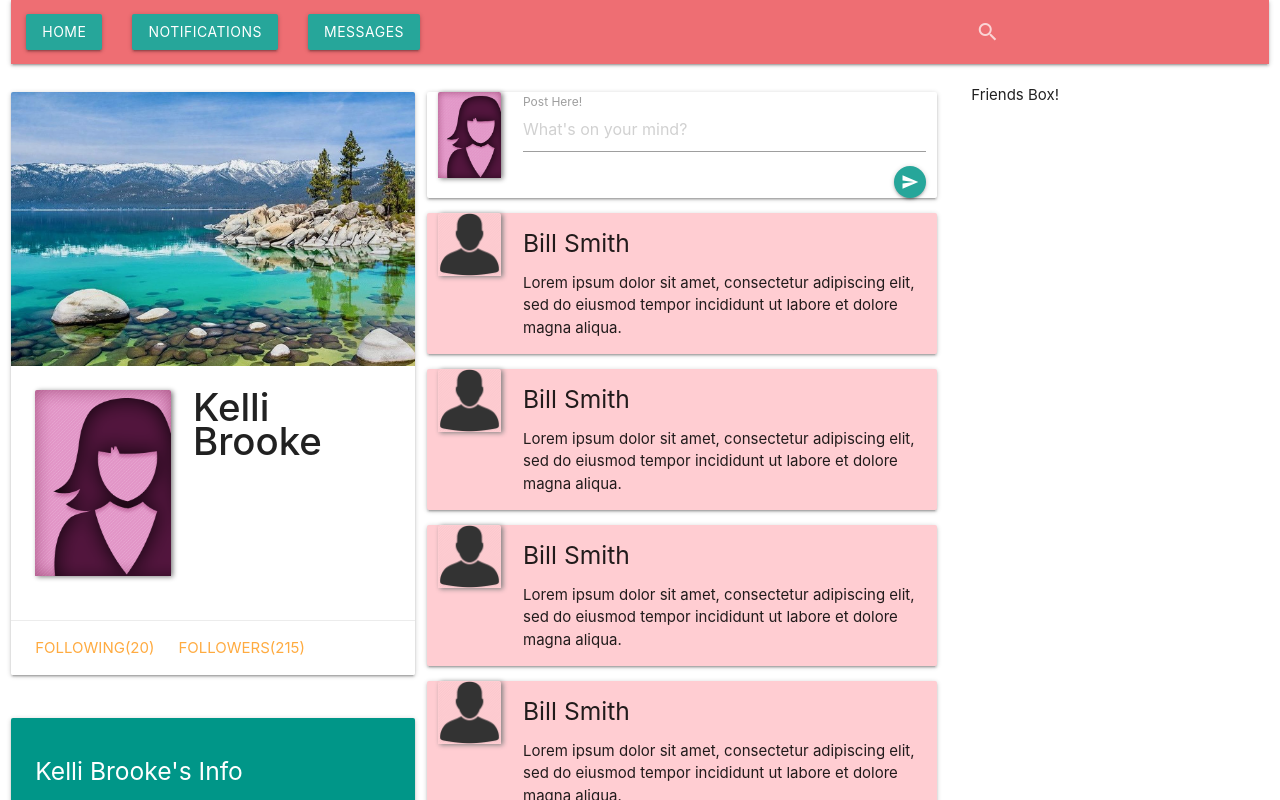
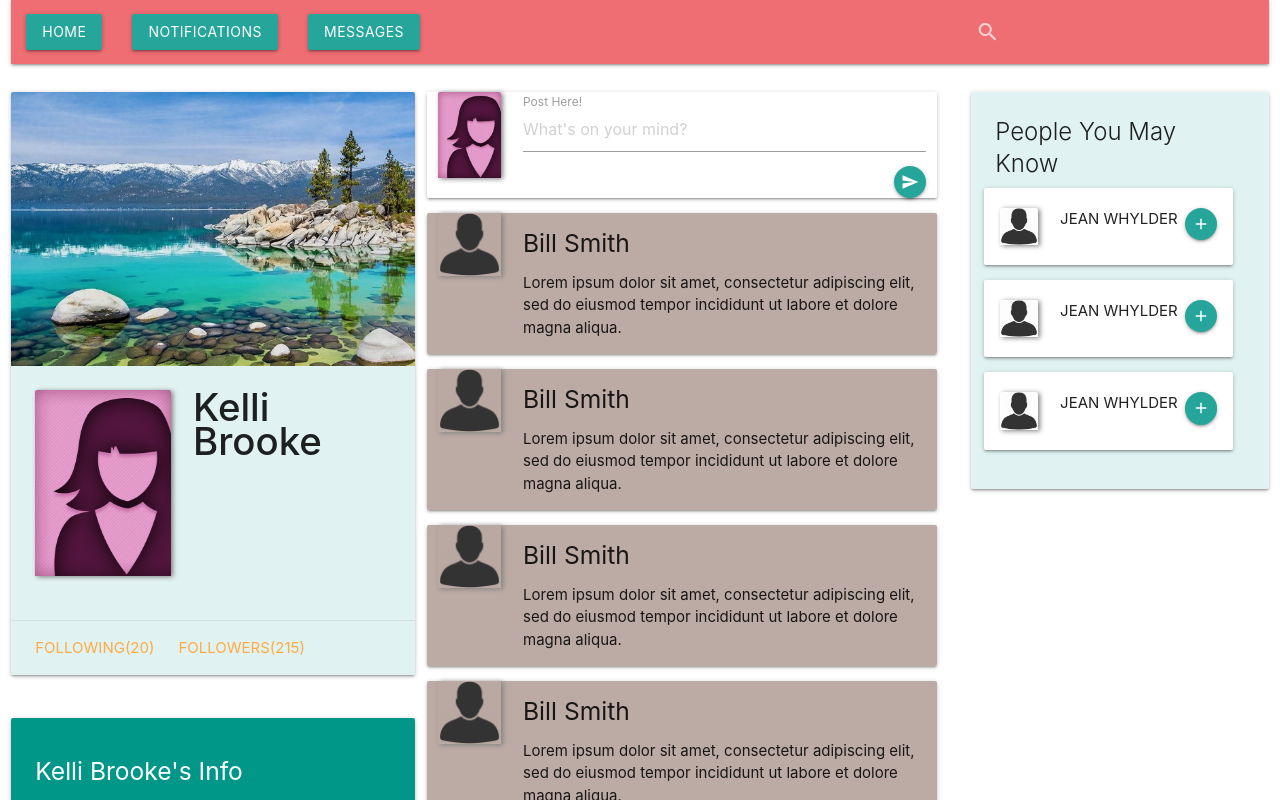
Before and after one commit to kellibrookedev/react-social-media-clone, a React app: page / in a window 1280 px wide. Shown: the top 800 px of the page. Built offline with nearby package versions, Linux system fonts and the light colour scheme.

Commit message:
add friend box, style colors

```diff
--- a/src/components/friendsBox/FriendAddButton.jsx
+++ b/src/components/friendsBox/FriendAddButton.jsx
@@ -1,9 +1,11 @@
 import React from 'react';
 
 function FriendAddButton() {
+
   return (
     <div>
-      Friend Add Button!
+      JEAN WHYLDER
+      <a className="btn-floating btn-large waves-effect waves-light btn-small right"><i className="material-icons">add</i></a>
     </div>
   );
 }
--- a/src/components/friendsBox/FriendDetailBox.jsx
+++ b/src/components/friendsBox/FriendDetailBox.jsx
@@ -1,9 +1,23 @@
 import React from 'react';
+import FriendPhoto from './FriendPhoto';
+import FriendAddButton from './FriendAddButton';
 
 function FriendDetailBox() {
+
+  var divStyle = {
+    width: '100%',
+    height: 'auto',
+    padding: '20px 5px'
+  }
+
   return (
-    <div>
-      Friend Detail Box!
+    <div className="row card" style={divStyle}>
+      <div className="col s3 card-image">
+        <FriendPhoto/>
+      </div>
+      <div className="col s9">
+        <FriendAddButton/>
+      </div>
     </div>
   );
 }
--- a/src/components/friendsBox/FriendPhoto.jsx
+++ b/src/components/friendsBox/FriendPhoto.jsx
@@ -1,10 +1,16 @@
 import React from 'react';
+import postPhoto from '../assets/images/postPhoto.png';
 
 function FriendPhoto() {
+  var friendPhotoStyle = {
+    borderRadius: '10',
+    boxShadow: '2px 1px 5px gray',
+    width: '100%',
+    height: 'auto'
+  }
+
   return (
-    <div>
-      Friend Photo!
-    </div>
+    <img style={friendPhotoStyle} src={postPhoto}/>
   );
 }
 
--- a/src/components/friendsBox/FriendsBox.jsx
+++ b/src/components/friendsBox/FriendsBox.jsx
@@ -1,10 +1,18 @@
 import React from 'react';
+import FriendDetailBox from './FriendDetailBox';
 
 function FriendsBox() {
+
   return (
-    <div>
-      Friends Box!
-    </div>
+    <div className="card teal lighten-5">
+        <div className="card-content">
+          <span className="card-title">People You May Know</span>
+
+            <FriendDetailBox/>
+            <FriendDetailBox/>
+            <FriendDetailBox/>
+        </div>
+      </div>
   );
 }
 
--- a/src/components/postBox/PostHeading.jsx
+++ b/src/components/postBox/PostHeading.jsx
@@ -10,7 +10,7 @@ function PostHeading() {
     padding: '5'
   }
   return (
-    <div className="row card red lighten-4" style={divStyle}>
+    <div className="row card brown lighten-3" style={divStyle}>
       <div className="col s2 card-image">
         <PostIcon/>
       </div>
--- a/src/components/postBox/StatusBox.jsx
+++ b/src/components/postBox/StatusBox.jsx
@@ -8,6 +8,7 @@ function StatusBox() {
     height: 'auto',
     padding: '5'
   }
+
   return (
     <div className="row card" style={divStyle}>
       <div className="col s2 card-image">
--- a/src/components/profileHeader/ProfileBox.jsx
+++ b/src/components/profileHeader/ProfileBox.jsx
@@ -24,7 +24,7 @@ function ProfileBox() {
     <div>
       <div className="row">
         <div className="col s12">
-          <div className="card">
+          <div className="card teal lighten-5">
             <div className="card-image">
               <BGPhoto/>
             </div>
```
Also changed, not shown: src/components/friendsBox/FriendName.jsx (deleted, +0 -11 lines).
